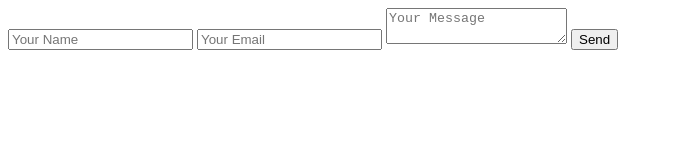
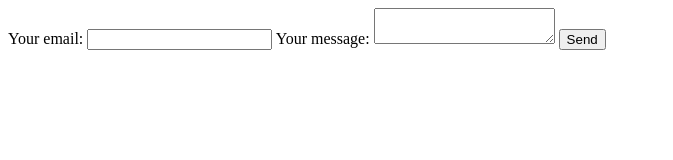
Before and after one commit to nagesh0143/testing, a plain HTML site: page index.html in a window 1280 px wide. Shown: the whole page, without its empty margins (0-673 px from the left). Drawn offline with Linux system fonts and the light colour scheme.

Commit message:
Update index.html

```diff
--- a/index.html
+++ b/index.html
@@ -8,12 +8,21 @@
 </head>
 
 <body>
-    <form action="https://formspree.io/f/n66625763@gmail.com" method="POST">
-        <input type="text" name="name" placeholder="Your Name" required>
-        <input type="email" name="email" placeholder="Your Email" required>
-        <textarea name="message" placeholder="Your Message" required></textarea>
-        <button type="submit">Send</button>
-    </form>
+    <form
+  action="https://formspree.io/f/myzkpyge"
+  method="POST"
+>
+  <label>
+    Your email:
+    <input type="email" name="email">
+  </label>
+  <label>
+    Your message:
+    <textarea name="message"></textarea>
+  </label>
+  <!-- your other form fields go here -->
+  <button type="submit">Send</button>
+</form>
 
 </body>
 
```
